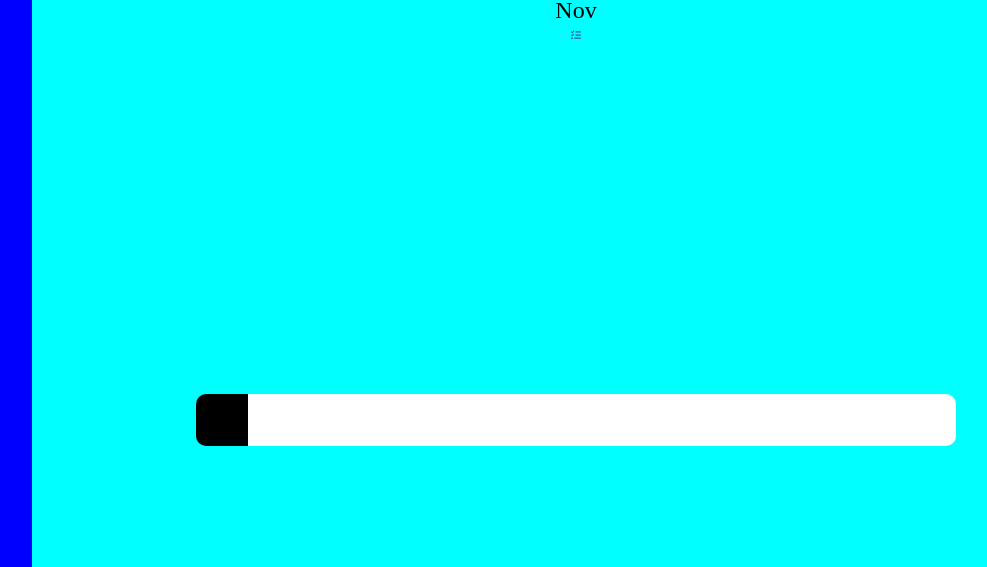
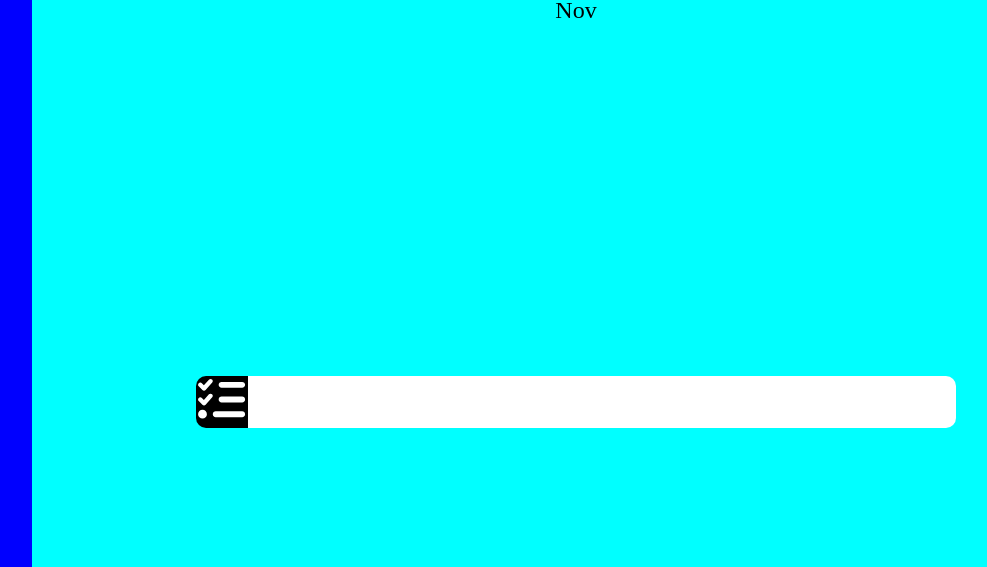
Before and after one commit to s0hn1404/Agenda, a website built with webpack: page dist/index.html in a window 1280 px wide. Shown: the part 233-800 px from the top of the page, without its empty margins (160-1147 px from the left). Built offline with nearby package versions, Linux system fonts and the light colour scheme.

Commit message:
Edit icon color

```diff
--- a/src/homepage.js
+++ b/src/homepage.js
@@ -43,9 +43,6 @@ const agenda = () =>{
     daymonth.textContent =  Date().slice(4,7)
     datecontainer.appendChild(daymonth)
 
-    const icon = document.querySelector(".listicon")
-    icon.classList.add('icon')
-    main.append(icon)
 
     const addtask = document.createElement('div')
     addtask.classList.add('addtask')
@@ -59,6 +56,9 @@ const agenda = () =>{
     addtasktxt .classList.add('addtasktxt')
     addtask.append(addtasktxt)
 
+    const icon = document.querySelector(".listicon")
+    icon.classList.add('icon')
+    addtaskbtn.appendChild(icon)
 }
 
 export default agenda
--- a/src/style.css
+++ b/src/style.css
@@ -70,10 +70,14 @@ body{
     border: none;
     display: inline-flex;
     width: 55vw;
-    border-radius: 0px 10px 10px 0px
+    border-radius: 0px 10px 10px 0px;
+    font-size: 2em;
+    outline: none;
 }
 
 .listicon{
-    width: 10px;
-    height: 10px;
+    width: 62px;
+    height: 47px;
+    cursor: pointer;
+    color: #fff;
 }
```
Also changed, not shown: dist/index.html, 1 other file.
